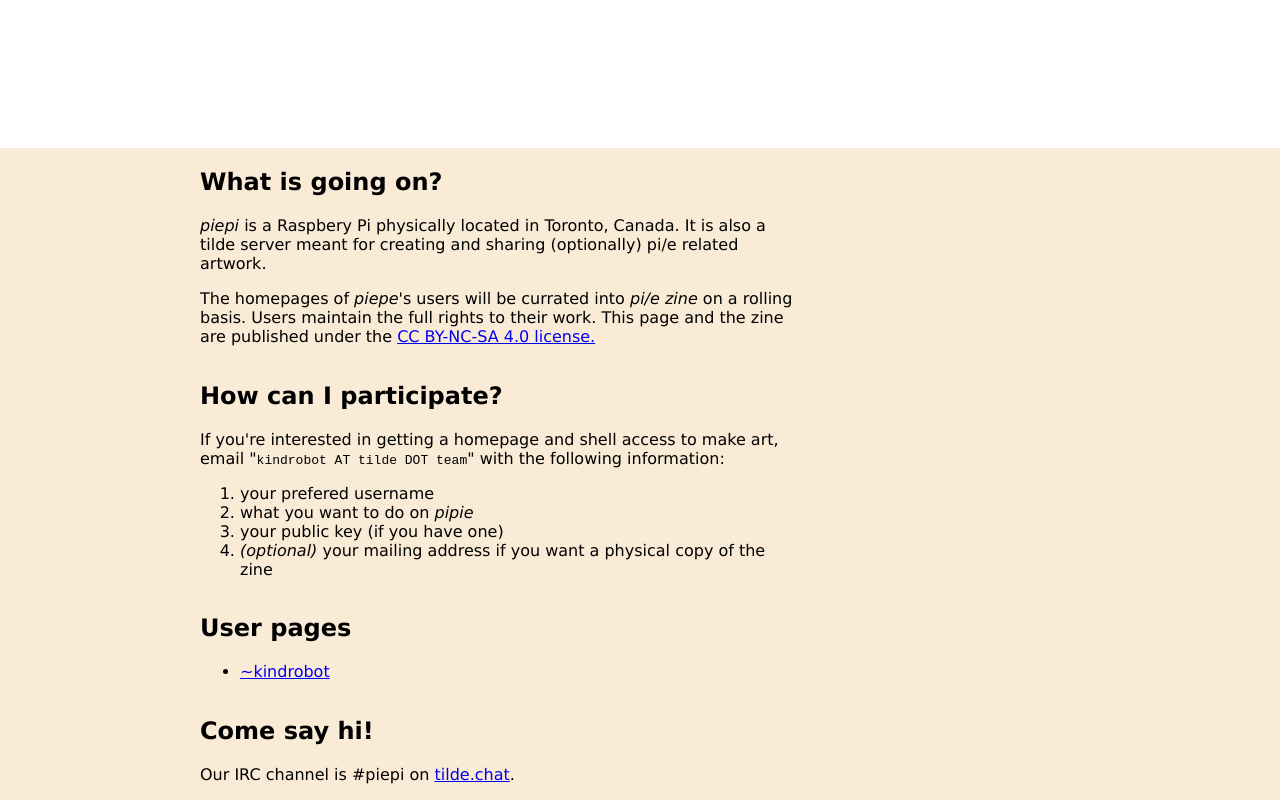
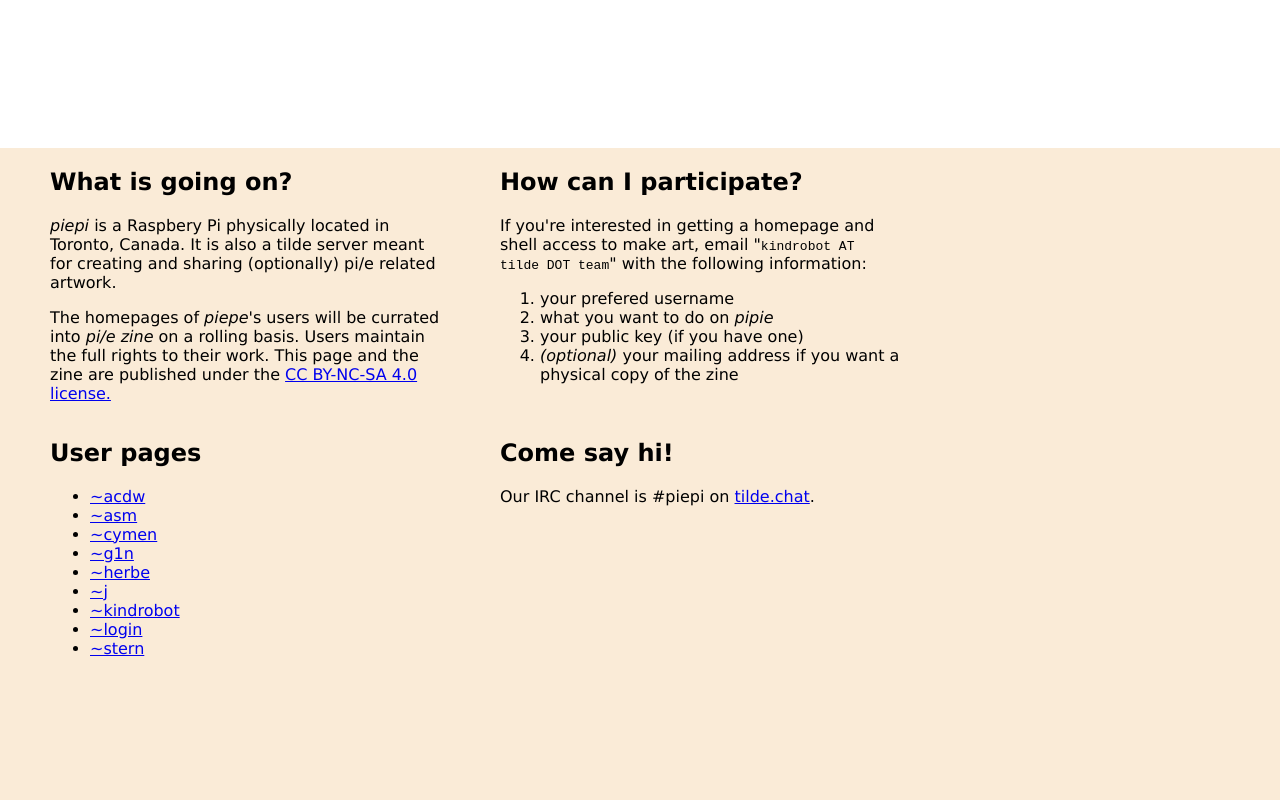
Before and after one commit to kindrowboat/piepi.art, a plain HTML site: page index.html in a window 1280 px wide. Shown: the part 446-1246 px from the top of the page. After the commit the page ends 1120 px from the top, so only its background shows below. Drawn offline with Linux system fonts and the light colour scheme.

Commit message:
Update with new users

```diff
--- a/index.html
+++ b/index.html
@@ -13,15 +13,20 @@
 			font-family:Verdana, Geneva, Tahoma, sans-serif;
 		}
 		header, div.main{
-			margin-left: 200px;
+			margin-left: 50px;
 		}
 		.pipie-banner {
 			background-color: white;
 		}
+		.main {
+			flex-basis: 100%;
+			display: flex;
+			flex-wrap: wrap;
+			align-items: start;
+		}
 		section {
-			width: 600px;
-			margin-right: 100px;
-			float: left;
+			width: 400px;
+			margin-right: 50px;
 		}
 
 	</style>
@@ -84,7 +89,15 @@
 	<section>
 		<h2>User pages</h2>
 		<ul>
+			<li><a href="/~acdw">~acdw</a></li>
+			<li><a href="/~asm">~asm</a></li>
+			<li><a href="/~cymen">~cymen</a></li>
+			<li><a href="/~g1n">~g1n</a></li>
+			<li><a href="/~herbe">~herbe</a></li>
+			<li><a href="/~j">~j</a></li>
 			<li><a href="/~kindrobot">~kindrobot</a></li>
+			<li><a href="/~login">~login</a></li>
+			<li><a href="/~stern">~stern</a></li>
 		</ul>
 	</section>
 	<section>
```
Also changed, not shown: kindrobot.html (deleted, +0 -56 lines), public_html.html (added, +18 -0 lines).
